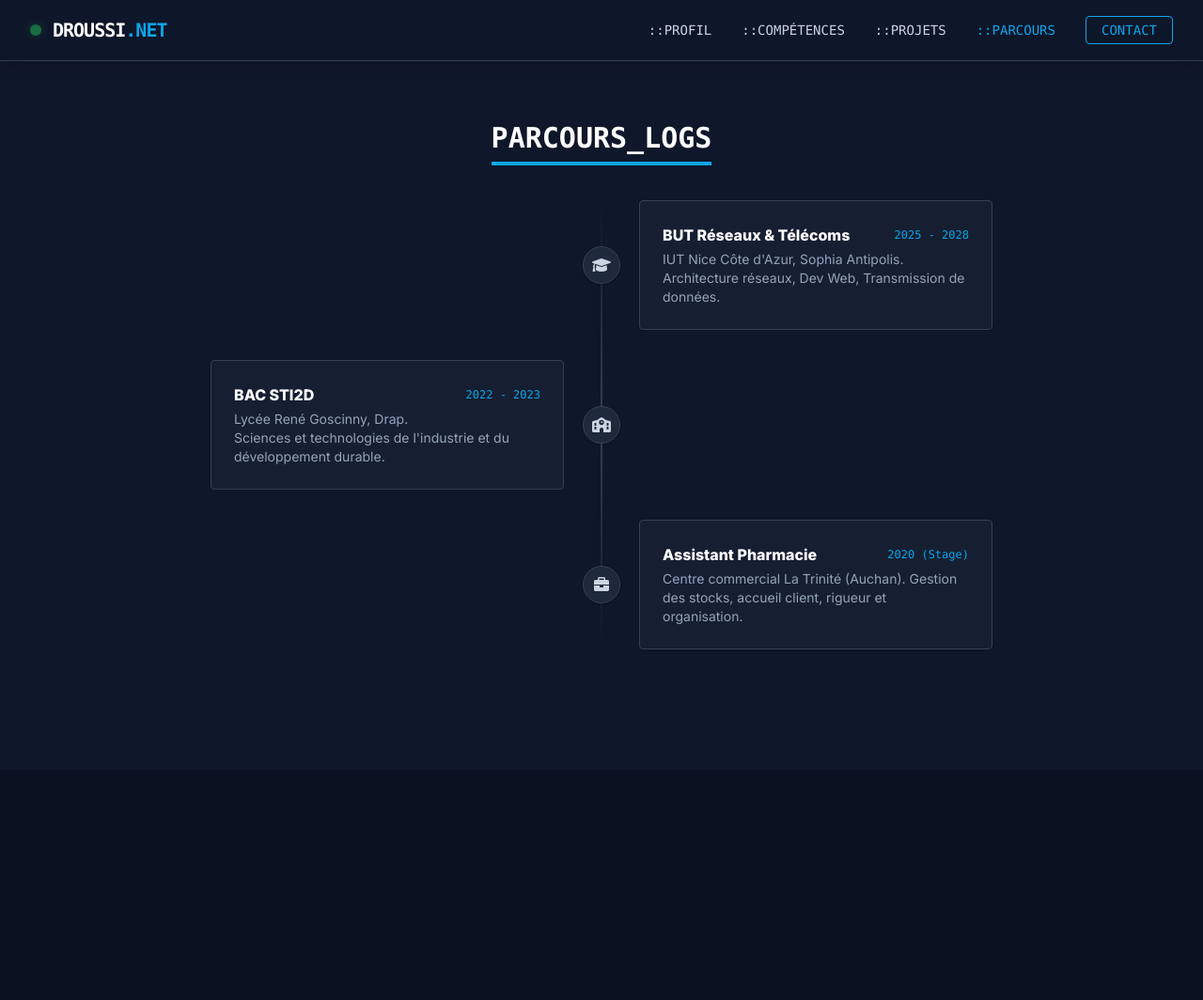
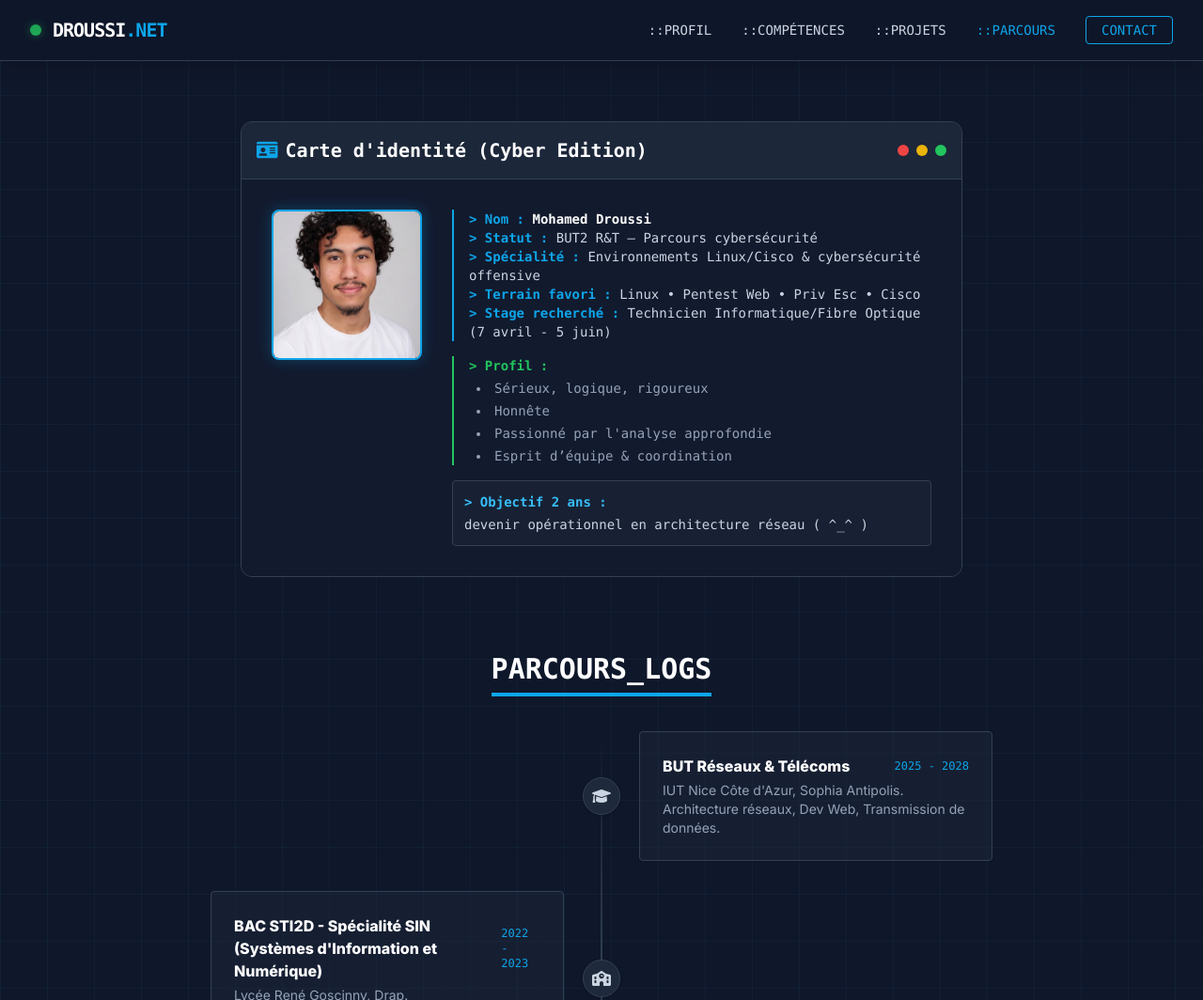
Before and after one commit to mohaesh/PORTFOLIO, a plain HTML site: page parcours.html in a window 1280 px wide. Shown: the top 1064 px of the page at 94% size. Before the commit the page ends 819 px from the top, so only its background shows below. Drawn offline with nearby package versions, Linux system fonts and the light colour scheme.

Commit message:
modified: parcours.html

```diff
--- a/parcours.html
+++ b/parcours.html
@@ -32,8 +32,62 @@
     </nav>
 
     <!-- Timeline / Path -->
-    <section class="py-32 bg-[#0f172a] border-t border-slate-800 min-h-screen">
+    <section class="py-32 bg-[#0f172a] border-t border-slate-800 min-h-screen net-grid-bg">
         <div class="max-w-4xl mx-auto px-4 sm:px-6 lg:px-8">
+
+            <!-- Carte Identité Parcours (Cyber Edition) -->
+            <div class="mb-20 glass-panel rounded-xl border border-slate-700 relative group max-w-3xl mx-auto overflow-hidden">
+                <!-- Header de la carte -->
+                <div class="bg-[#1e293b]/80 p-4 border-b border-slate-700 flex justify-between items-center">
+                    <h3 class="text-xl font-bold text-white font-mono flex items-center gap-2">
+                        <i class="fas fa-id-card text-sky-500"></i> Carte d'identité (Cyber Edition)
+                    </h3>
+                    <div class="flex gap-2">
+                        <div class="w-3 h-3 rounded-full bg-red-500"></div>
+                        <div class="w-3 h-3 rounded-full bg-yellow-500"></div>
+                        <div class="w-3 h-3 rounded-full bg-green-500"></div>
+                    </div>
+                </div>
+
+                <div class="p-8 flex flex-col md:flex-row gap-8 bg-[#0f172a]/60">
+                    <!-- Photo -->
+                    <div class="flex-shrink-0 mx-auto md:mx-0">
+                        <div class="w-40 h-40 rounded-lg overflow-hidden border-2 border-sky-500 shadow-[0_0_15px_rgba(14,165,233,0.3)]">
+                            <img src="images/t_shirt.jpg" onerror="this.src='https://ui-avatars.com/api/?name=Mohamed+Droussi&background=0f172a&color=0ea5e9&size=160'" alt="Mohamed Droussi" class="w-full h-full object-cover">
+                        </div>
+                    </div>
+
+                    <!-- Infos Détaillées -->
+                    <div class="flex-grow space-y-4 font-mono text-sm">
+
+                        <div class="border-l-2 border-sky-500 pl-4">
+                            <p class="text-slate-300"><span class="text-sky-500 font-bold">> Nom :</span> <span class="text-white font-bold">Mohamed Droussi</span></p>
+                            <p class="text-slate-300"><span class="text-sky-500 font-bold">> Statut :</span> BUT2 R&T – Parcours cybersécurité</p>
+                            <p class="text-slate-300"><span class="text-sky-500 font-bold">> Spécialité :</span> Environnements Linux/Cisco & cybersécurité offensive</p>
+                            <p class="text-slate-300"><span class="text-sky-500 font-bold">> Terrain favori :</span> Linux • Pentest Web • Priv Esc • Cisco</p>
+                            <p class="text-slate-300"><span class="text-sky-500 font-bold">> Stage recherché :</span> Technicien Informatique/Fibre Optique (7 avril - 5 juin)</p>
+                        </div>
+
+                        <div class="border-l-2 border-green-500 pl-4 mt-4">
+                            <p class="text-slate-300 mb-1"><span class="text-green-500 font-bold">> Profil :</span></p>
+                            <ul class="list-disc list-inside text-slate-400 pl-2 space-y-1">
+                                <li>Sérieux, logique, rigoureux</li>
+                                <li> Honnête </li>
+                                <li>Passionné par l'analyse approfondie</li>
+                                <li>Esprit d’équipe & coordination</li>
+                            </ul>
+                        </div>
+
+                        <div class="bg-slate-800/50 p-3 rounded mt-4 border border-slate-700">
+                            <p class="text-sky-400 font-bold mb-1">> Objectif 2 ans :</p>
+                            <p class="text-slate-300">devenir opérationnel en architecture réseau ( ^_^ )</p>
+                        </div>
+
+                    </div>
+                </div>
+            </div>
+            <!-- Fin Carte Identité -->
+
             <h2 class="text-3xl font-bold text-white font-mono mb-12 text-center">
                 <span class="border-b-4 border-sky-500 pb-2">PARCOURS_LOGS</span>
             </h2>
@@ -64,7 +118,7 @@
                     </div>
                     <div class="w-[calc(100%-4rem)] md:w-[calc(50%-2.5rem)] p-6 rounded border border-slate-700 bg-slate-800/50 shadow-sm hover:border-sky-500 transition-all">
                         <div class="flex items-center justify-between space-x-2 mb-1">
-                            <h3 class="font-bold text-white">BAC STI2D</h3>
+                            <h3 class="font-bold text-white">BAC STI2D - Spécialité SIN (Systèmes d'Information et Numérique)</h3>
                             <time class="font-mono text-xs text-sky-500">2022 - 2023</time>
                         </div>
                         <p class="text-slate-400 text-sm">
@@ -77,15 +131,16 @@
                 <!-- Item 3 -->
                 <div class="relative flex items-center justify-between md:justify-normal md:odd:flex-row-reverse group">
                     <div class="flex items-center justify-center w-10 h-10 rounded-full border border-slate-700 bg-slate-800 group-hover:bg-sky-500 group-hover:text-white shadow shrink-0 md:order-1 md:group-odd:-translate-x-1/2 md:group-even:translate-x-1/2 transition-all z-10">
-                        <i class="fas fa-briefcase"></i>
+                        <i class="fas fa-school"></i>
                     </div>
                     <div class="w-[calc(100%-4rem)] md:w-[calc(50%-2.5rem)] p-6 rounded border border-slate-700 bg-slate-800/50 shadow-sm hover:border-sky-500 transition-all">
                         <div class="flex items-center justify-between space-x-2 mb-1">
-                            <h3 class="font-bold text-white">Assistant Pharmacie</h3>
-                            <time class="font-mono text-xs text-sky-500">2020 (Stage)</time>
+                            <h3 class="font-bold text-white">Collège Simon Veil</h3>
+                            <time class="font-mono text-xs text-sky-500">2016 - 2020</time>
                         </div>
                         <p class="text-slate-400 text-sm">
-                            Centre commercial La Trinité (Auchan). Gestion des stocks, accueil client, rigueur et organisation.
+                            Nice.<br>
+                            Formation générale, développement des compétences académiques et sociales.
                         </p>
                     </div>
                 </div>
@@ -94,5 +149,27 @@
         </div>
     </section>
 
+    <!-- Button Back to Top -->
+    <button id="backToTop" class="fixed bottom-8 right-8 bg-[#0ea5e9] hover:bg-blue-600 text-white p-4 rounded-full shadow-lg z-50 transition-all border border-white/20">
+        <i class="fas fa-arrow-up"></i>
+    </button>
+
+    <script>
+        // Gestion du bouton Back to Top
+        const backToTopBtn = document.getElementById('backToTop');
+
+        window.addEventListener('scroll', () => {
+            if (window.scrollY > 300) {
+                backToTopBtn.classList.add('visible');
+            } else {
+                backToTopBtn.classList.remove('visible');
+            }
+        });
+
+        backToTopBtn.addEventListener('click', () => {
+            window.scrollTo({ top: 0, behavior: 'smooth' });
+        });
+    </script>
+
 </body>
 </html>
```
